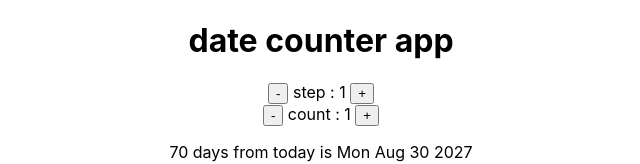
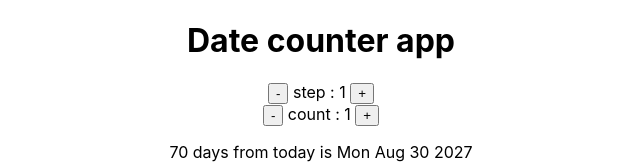
Before and after one commit to vimal336/React-js-projects, a React (Create React App) app in the folder date-counter/: page / in a window 1280 px wide. Shown: the top 164 px of the page, without its empty margins (319-959 px from the left). Built offline with nearby package versions, Linux system fonts and the light colour scheme.

Commit message:
date counter project

```diff
--- a/date-counter/src/App.js
+++ b/date-counter/src/App.js
@@ -5,7 +5,7 @@ function App() {
     <>
     <div className="App">
 
-      <h1>date counter app</h1>
+      <h1>Date counter app</h1>
       <div>
         <button>-</button> step : 1 <button>+</button>
       </div>
```
